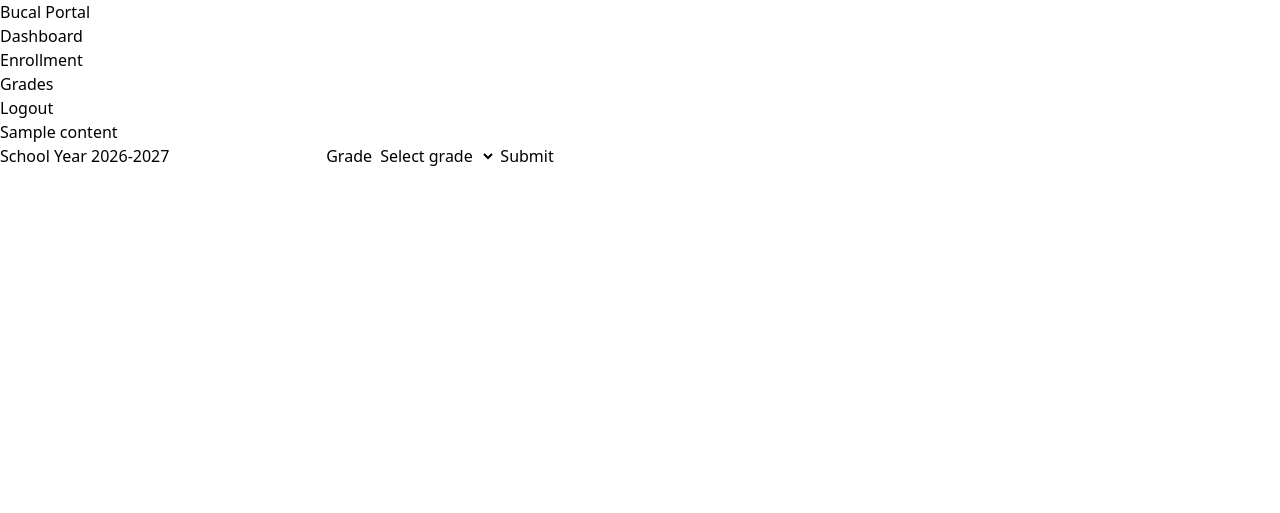
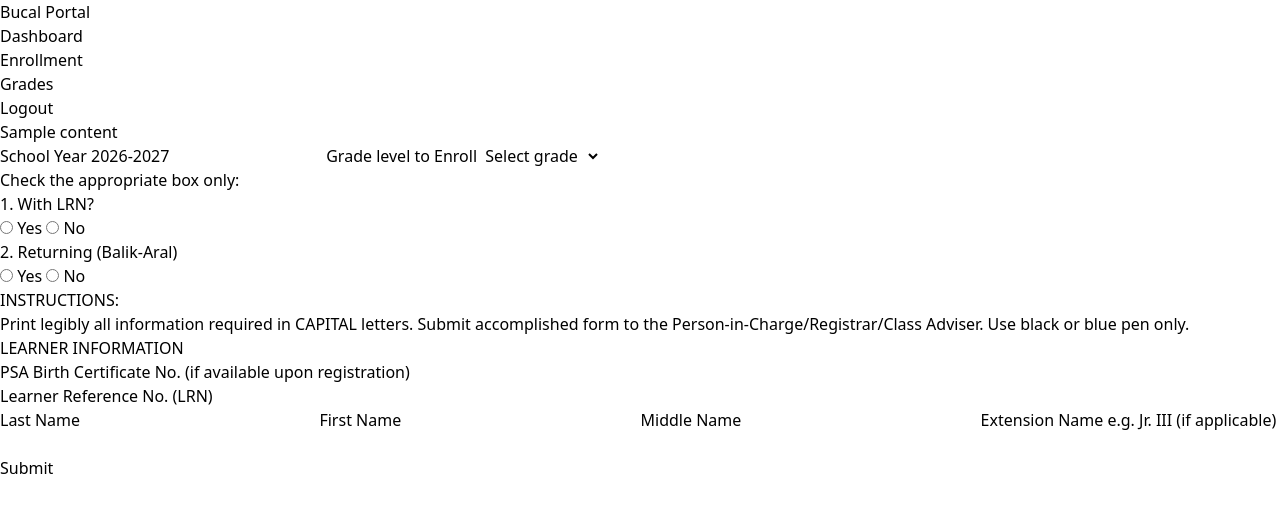
Before and after one commit to adashinobeniohubgit/BucalThesis, a Flask app: page /enrollment in a window 1280 px wide. Shown: the top 513 px of the page. Run offline with Flask 3, Linux system fonts and the light colour scheme; the visitor is signed in with stand-in values (Sample User, id 1); style sheets or scripts are compiled from the project's sources.

Commit message:
Update enrollment.html

```diff
--- a/app/templates/enrollment.html
+++ b/app/templates/enrollment.html
@@ -6,7 +6,7 @@
   <label for="schoolYear">School Year</label>
     <input type="text" id="schoolYear" name="schoolYear" readonly>
 
-  <label for="schoolGrade">Grade</label>
+  <label for="schoolGrade">Grade level to Enroll</label>
     <select id="schoolGrade" name="schoolGrade" required>
       <option value="" disabled selected>Select grade</option>
       <option value="Kindergarten">Kindergarten</option>
@@ -18,6 +18,73 @@
       <option value="6">Grade 6</option>
     </select>
 
+  <p>Check the appropriate box only:</p>
+
+  <div>
+    <fieldset>
+      <legend>1. With LRN?</legend>
+        <label>
+          <input type="radio" name="has_lrn" value="Yes"> Yes
+        </label>
+
+        <label>
+          <input type="radio" name="has_lrn" value="No"> No
+        </label>
+    </fieldset>
+
+    <fieldset>
+      <legend>2. Returning (Balik-Aral)</legend>
+        <label>
+          <input type="radio" name="is_returning" value="Yes"> Yes
+        </label>
+
+        <label>
+          <input type="radio" name="is_returning" value="No"> No
+        </label>
+    </fieldset>
+  </div>
+  <h3>INSTRUCTIONS:</h3>
+  <p>Print legibly all information required in CAPITAL letters. Submit accomplished form to the Person-in-Charge/Registrar/Class Adviser. Use black or blue pen only.</p>
+
+  <h1>LEARNER INFORMATION</h1>
+  <div>
+    <label for="psa_No">
+      PSA Birth Certificate No. (if available upon registration)
+    </label>
+    <input type="text" id="psa_No" name="psa_No">
+  </div>
+
+  <div>
+    <label for="lrn_No">
+      Learner Reference No. (LRN)
+    </label>
+    <input type="text" id="lrn_No" name="lrn_No" maxlength="12">
+  </div>
+
+  <div>
+    <fieldset>
+      <label for="last_name">
+        Last Name
+      </label>
+      <input type="text" id="last_name" name="last_name">
+
+      <label for="first_name">
+        First Name
+      </label>
+      <input type="text" id="first_name" name="first_name">
+
+      <label for="middle_name">
+        Middle Name
+      </label>
+      <input type="text" id="middle_name" name="middle_name">
+
+      <label for="extension_name">
+        Extension Name e.g. Jr. III (if applicable)
+      </label>
+      <input type="text" id="extension_name" name="extension_name">
+    </fieldset>
+  </div>
+
 
   <button type="submit" id="submitBtn">Submit</button>
 </form>
```
Lines whose indentation alone changed are shown as unchanged.
